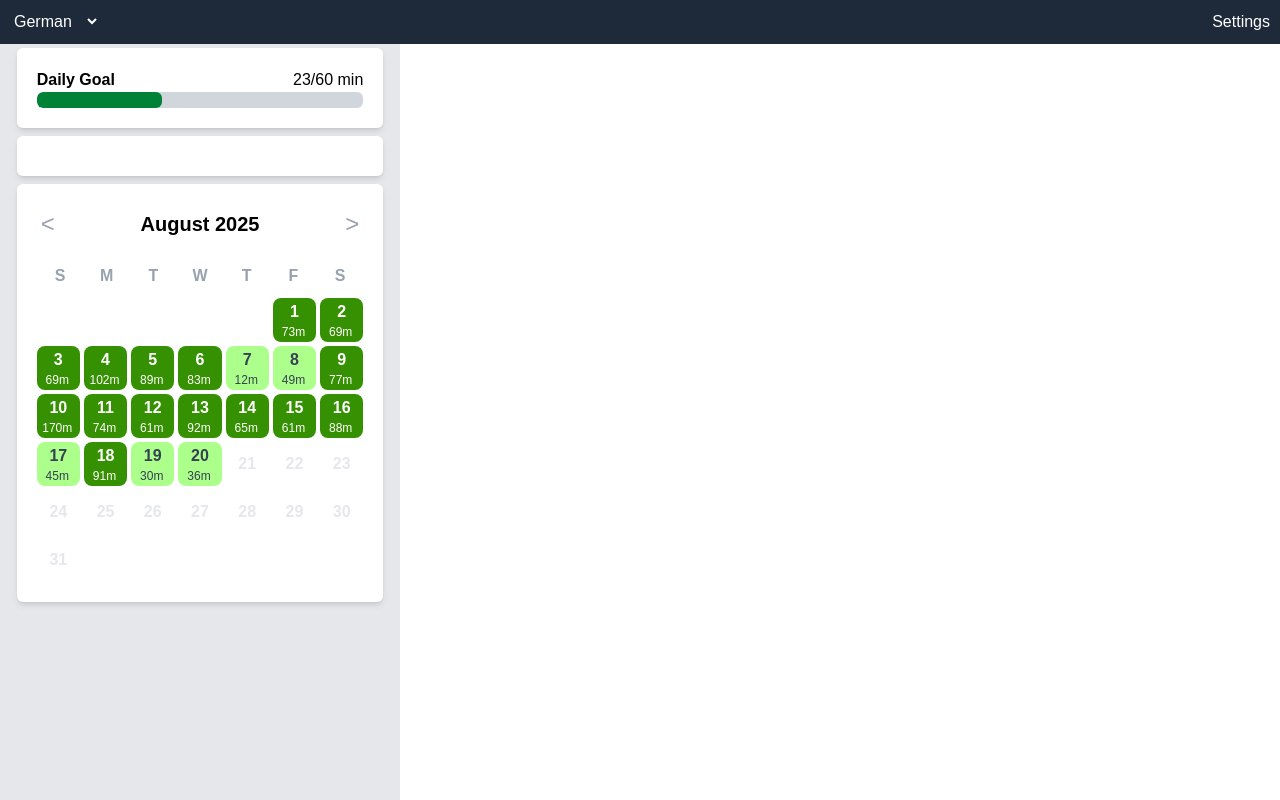
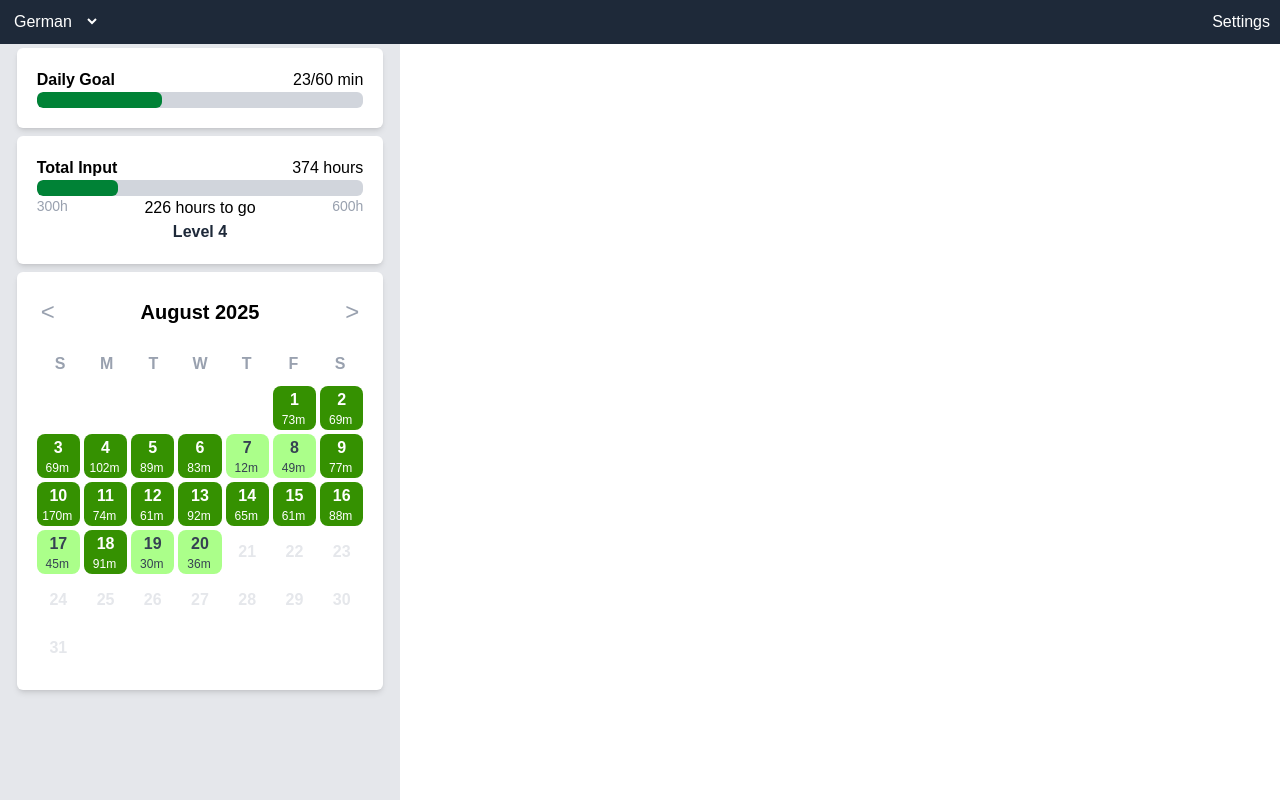
Before and after one commit to Yoreni/track-your-input, a React (Vite) app: page / in a window 1280 px wide. Built offline with nearby package versions, Linux system fonts and the light colour scheme.

Commit message:
added total hours counter

```diff
--- a/src/popup/App.tsx
+++ b/src/popup/App.tsx
@@ -5,9 +5,39 @@ import { Card } from './Card'
 import { NavBar } from './NavBar'
 import { ProgressBar } from './ProgressBar';
 
+const HOURS_FOR_LEVEL = [0, 50, 150, 300, 600, 1000, 1500]
+
+function formatHours(hours: number, rounding = Math.floor)
+{
+  const mins = Math.floor(hours * 60)
+  hours = rounding(hours)
+  if (hours === 0)
+    return `${mins}min${mins !== 1 ? "s" : ""}`
+  return `${hours} hour${hours !== 1 ? "s" : ""}`
+}
+
+function getLevel(hours: number)
+{
+  let level = 0;
+  while (HOURS_FOR_LEVEL[level] <= hours)
+    ++level
+
+  if (level == HOURS_FOR_LEVEL.length) //handle max level
+    return {level, remainingHours: 0, progress: 1, hours}
+  if (hours < 0)
+    level = 1
+
+  const remainingHours = HOURS_FOR_LEVEL[level] - hours;
+  const hoursInLevel = (HOURS_FOR_LEVEL[level] - HOURS_FOR_LEVEL[level - 1])
+  const progress = (hours - HOURS_FOR_LEVEL[level - 1]) / hoursInLevel
+  return {level, remainingHours, progress, hours}
+}
+
 function App() {
   const inputToday = 23;
   const goal = 60
+  const progress = getLevel(374.849)
+  console.log(progress)
 
   return (
     <>
@@ -21,7 +51,21 @@ function App() {
           <ProgressBar progress={inputToday / goal} />
         </Card>
         <Card>
-
+          <div className='flex justify-between'>
+            <p className='font-bold'>Total Input</p>
+            <p>{formatHours(progress.hours)}</p>
+          </div>
+          { progress.level < 7 &&
+          <>
+            <ProgressBar progress={progress.progress} />
+            <div className='flex justify-between'>
+              <p className='text-gray-400 text-sm'>{HOURS_FOR_LEVEL[progress.level - 1]}h</p>
+              <p>{formatHours(progress.remainingHours, Math.ceil)} to go</p>
+              <p className='text-gray-400 text-sm'>{HOURS_FOR_LEVEL[progress.level]}h</p>
+            </div>
+          </>
+          }
+          <p className='text-center font-semibold text-gray-800'>Level {progress.level}</p>
         </Card>
         <Card>
           <Calendar />
--- a/src/popup/ProgressBar.tsx
+++ b/src/popup/ProgressBar.tsx
@@ -6,7 +6,6 @@ interface Props
 export function ProgressBar( {progress}: Props)
 {
     progress = Math.min(Math.max(progress, 0), 1)
-    console.log(progress)
     return  <div className="bg-gray-300 w-full h-4 rounded-md overflow-hidden flex">
         <div className="bg-green-700 rounded-md" style={{ width: `${progress * 100}%` }} />
     </div>
--- /dev/null
+++ b/src/popup/Statistics.tsx
@@ -0,0 +1,16 @@
+export function Statistics()
+{
+    return <div>
+        <p className="font-bold">Stats</p>
+        <div>
+            {/* <Cell>
+
+            </Cell> */}
+        </div>
+    </div>
+}
+
+function Cell()
+{
+    return
+}
```
